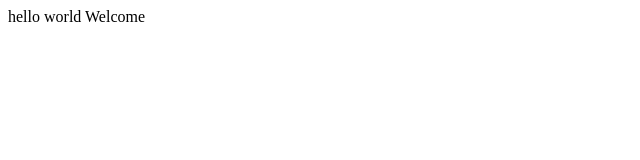
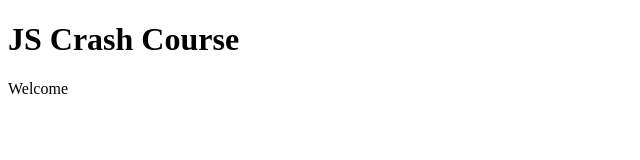
Before and after one commit to isaacbaccah/javascript, a plain HTML site: page index.html in a window 1280 px wide. Shown: the whole page, without its empty margins (0-640 px from the left). Drawn offline with Linux system fonts and the light colour scheme.

Commit message:
changes made

```diff
--- a/index.html
+++ b/index.html
@@ -5,7 +5,10 @@
     <title>JS</title>
   </head>
   <body>
-      hello world
+    <header>
+      <h1>JS Crash Course</h1>
+    </header>
+    <script src="main.js"></script>
       Welcome
   </body>
 </html>
--- a/main.js
+++ /dev/null
@@ -1,2 +0,0 @@
-!
-adjfahk
```
